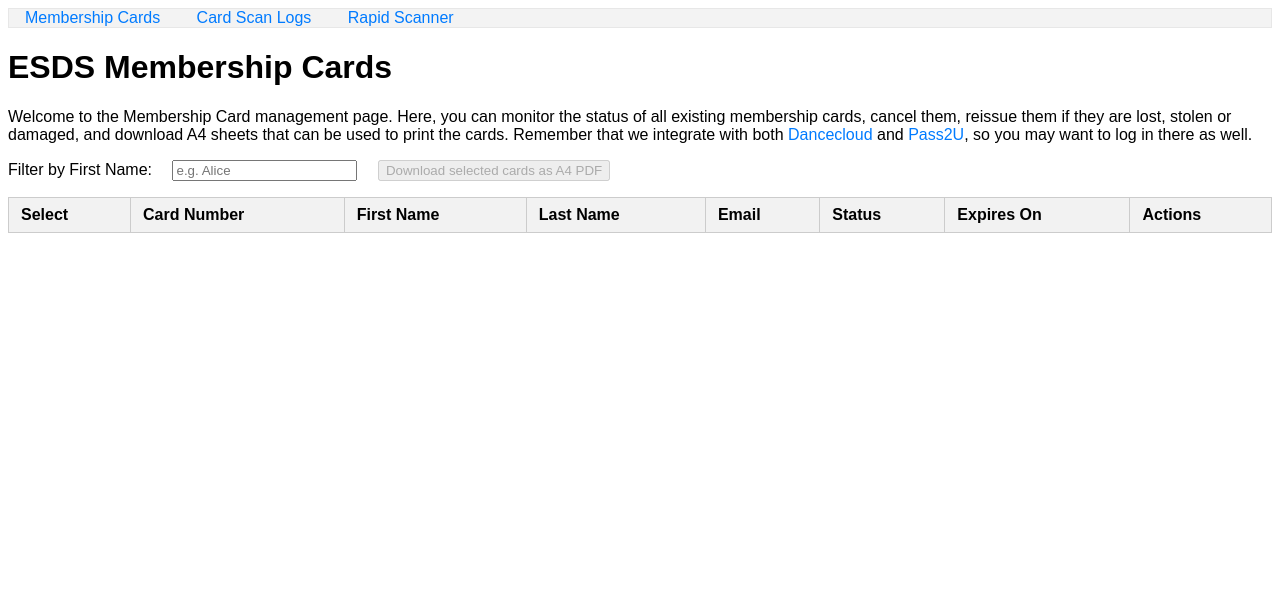
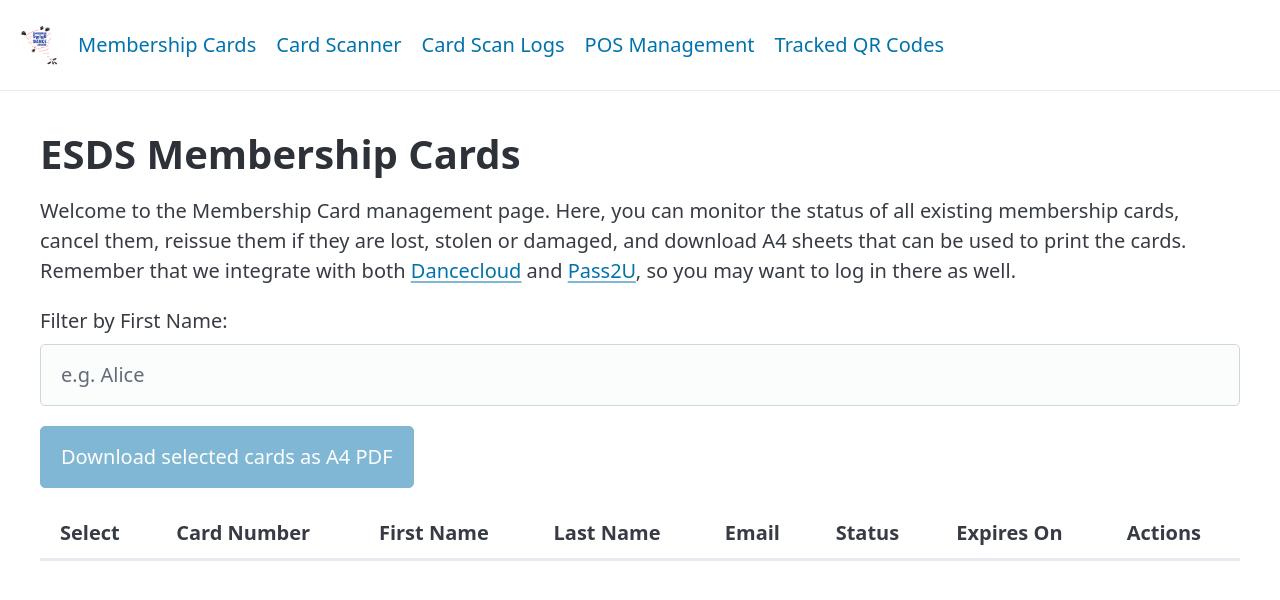
Before and after one commit to TristanGoss/esds-apps, a FastAPI app: template templates/membership_cards.html in a window 1280 px wide. Shown: the top 600 px of the page. Run offline with FastAPI, Linux system fonts and the light colour scheme; the template is opened without the code that fills it, so the values that code supplies are empty; parts of the project's set-up code (start-up, migrations or seed data) failed here and were passed over; some libraries are stand-ins or nearby versions.

Commit message:
minor stylistic and navigation upgrade

```diff
--- a/public/css/base.css
+++ /dev/null
@@ -1,12 +0,0 @@
-h1 {
-    font-family: Arial, sans-serif;
-}
-
-body {
-    font-family: Arial, sans-serif;
-}
-
-a {
-    color: #007bff;
-    text-decoration: none;
-}
--- /dev/null
+++ b/public/css/site.css
@@ -0,0 +1,55 @@
+body > nav img {
+    height: 2rem;
+    width: auto;
+    max-width: none;
+    vertical-align: middle;
+}
+
+body > nav {
+    background-color: var(--pico-card-background-color, #f3f3f3);
+    border-bottom: 1px solid var(--pico-muted-border-color, #e7e7e7);
+    padding: 0.25rem 1rem;
+    margin-bottom: 1rem;
+}
+
+.danger {
+    --pico-background-color: #c0392b;
+    --pico-border-color: #a93226;
+    --pico-color: #fff;
+}
+
+.warning {
+    --pico-background-color: #d68910;
+    --pico-border-color: #b7770d;
+    --pico-color: #fff;
+}
+
+.error {
+    color: var(--pico-del-color, #c0392b);
+}
+
+.action-button,
+.action-select {
+    margin-bottom: 0;
+}
+
+.action-cell {
+    display: flex;
+    flex-direction: column;
+    gap: 0.5em;
+}
+
+.action-group {
+    display: flex;
+    align-items: center;
+    gap: 0.5em;
+}
+
+td, th {
+    white-space: nowrap;
+}
+
+.inline-form {
+    display: inline;
+    margin: 0;
+}
--- a/public/css/table_page.css
+++ /dev/null
@@ -1,115 +0,0 @@
-@import url("base.css");
-
-label {
-    font-family: Arial, sans-serif;
-}
-
-table {
-    border-collapse: collapse;
-    width: 100%;
-    font-family: sans-serif;
-}
-
-th, td {
-    padding: 8px 12px;
-    border: 1px solid #ccc;
-}
-
-th {
-    background-color: #f2f2f2;
-    text-align: left;
-}
-
-tr:nth-child(even) {
-    background-color: #fafafa;
-}
-
-td.select-cell {
-    text-align: center;
-    vertical-align: middle;
-}
-
-input[type="checkbox"] {
-    width: 1.5em;
-    height: 1.5em;
-    cursor: pointer;
-}
-
-#download-pdf-btn {
-    margin-bottom: 1rem;
-    margin-left: 1rem;
-}
-
-#add-volunteer-btn {
-    margin-bottom: 1rem;
-    margin-left: 1rem;
-}
-
-#filter-first-name {
-    margin-bottom: 1rem;
-    margin-left: 1rem;
-}
-
-#reissue-form {
-    display: flex;
-    gap: 0.5rem;
-}
-
-.modal {
-    display: none;
-    position: fixed;
-    z-index: 100;
-    padding-top: 5%;
-    left: 0;
-    top: 0;
-    width: 100%;
-    height: 100%;
-    overflow: auto;
-    background-color: rgba(0,0,0,0.4);
-}
-
-.modal-content {
-    background-color: #fff;
-    margin: auto;
-    padding: 2rem;
-    border: 1px solid #888;
-    width: 50%;
-    font-family: sans-serif;
-}
-
-.close {
-    float: right;
-    font-size: 1.5rem;
-    font-weight: bold;
-    cursor: pointer;
-}
-
-.print-layout-form-row {
-    margin-bottom: 1rem;
-}
-
-.print-layout-form-row label {
-    display: inline-block;
-    width: 200px;
-}
-
-.print-layout-form-row input {
-    width: 100px;
-}
-
-.action-cell {
-    display: flex;
-    flex-direction: column;
-    gap: 0.5em;
-}
-
-.action-group {
-    display: flex;
-    align-items: center;
-    gap: 0.5em;
-}
-
-.action-button,
-.action-select {
-    flex: 1;
-}
--- a/templates/membership_cards.html
+++ b/templates/membership_cards.html
@@ -1,12 +1,15 @@
 <!DOCTYPE html>
-<html>
+<html lang="en">
 <head>
     <title>ESDS Membership Cards</title>
     <link rel="icon" href="/public/favicon.ico">
-    <link rel="stylesheet" href="/public/css/table_page.css">
+    <meta name="viewport" content="width=device-width, initial-scale=1">
+    <link rel="stylesheet" href="https://cdn.jsdelivr.net/npm/@picocss/pico@2/css/pico.min.css">
+    <link rel="stylesheet" href="/public/css/site.css">
 </head>
 <body>
     {% include "membership_navbar.html" %}
+    <main class="container">
         <h1>ESDS Membership Cards</h1>
         <p>Welcome to the Membership Card management page. Here, you can monitor the status of all existing membership cards,
             cancel them, reissue them if they are lost, stolen or damaged, and download A4 sheets that can be used to print the cards.
@@ -33,7 +36,7 @@
                 <tbody>
                     {% for card in cards %}
                     <tr>
-                    <td class="select-cell">
+                        <td>
                             <input type="checkbox" name="card_uuid" value="{{ card.card_uuid }}">
                         </td>
                         <td>{{ card.card_number }}</td>
@@ -54,7 +57,7 @@
                                 <button type="button"
                                         id="cancel-btn-{{ card.card_uuid }}"
                                         onclick="submitCancel('{{ card.card_uuid }}', '{{ card.first_name }}')"
-                                    class="action-button">
+                                        class="action-button danger">
                                     Cancel
                                 </button>
                             </div>
@@ -62,7 +65,7 @@
                                 <button type="button"
                                         id="reissue-btn-{{ card.card_uuid }}"
                                         onclick="submitReissue('{{ card.card_uuid }}', '{{ card.first_name }}')"
-                                    class="action-button"
+                                        class="action-button warning"
                                         disabled>
                                     Reissue
                                 </button>
@@ -81,10 +84,13 @@
                 </tbody>
             </table>
         </form>
-    <div id="printModal" class="modal">
-        <div class="modal-content">
-            <span class="close" id="printModalClose">&times;</span>
-            <h2>Print Layout Settings</h2>
+
+        <dialog id="printModal">
+            <article>
+                <header>
+                    <button id="printModalClose" rel="prev" aria-label="Close"></button>
+                    <strong>Print Layout Settings</strong>
+                </header>
                 <p>
                     Please specify the margins for the A4 print layout for the selected cards.
                     Odd-numbered pages will contain card fronts, even-numbered pages will contain card backs.
@@ -95,42 +101,48 @@
                     When cutting, <b>do not</b> leave a laminate-only "border" around the cards.
                 </p>
                 <form id="layout-form" method="POST" action="/membership-cards/print-layout/pdf">
-                <div class="print-layout-form-row">
+                    <div class="grid">
                         <label for="card-width">Card Width (mm):</label>
                         <input id="card-width" type="number" name="card_width_mm" value="85.6" step="any" required>
                     </div>
-                <div class="print-layout-form-row">
+                    <div class="grid">
                         <label for="card-height">Card Height (mm):</label>
                         <input id="card-height" type="number" name="card_height_mm" value="54" step="any" required>
                     </div>
-                <div class="print-layout-form-row">
+                    <div class="grid">
                         <label for="margin-top">Top Margin (mm):</label>
                         <input id="margin-top" type="number" name="margin_top_mm" value="15" step="any" required>
                     </div>
-                <div class="print-layout-form-row">
+                    <div class="grid">
                         <label for="margin-left">Left Margin (mm):</label>
                         <input id="margin-left" type="number" name="margin_left_mm" value="14.4" step="any" required>
                     </div>
-                <div class="print-layout-form-row">
+                    <div class="grid">
                         <label for="horizontal-gap">Horizontal Gap (mm):</label>
                         <input id="horizontal-gap" type="number" name="horizontal_gap_mm" value="10" step="any" required>
                     </div>
-                <div class="print-layout-form-row">
+                    <div class="grid">
                         <label for="vertical-gap">Vertical Gap (mm):</label>
                         <input id="vertical-gap" type="number" name="vertical_gap_mm" value="10" step="any" required>
                     </div>
                 </form>
+                <footer>
                     <button type="submit" form="layout-form">Generate PDF</button>
-        </div>
-    </div>
-    <div id="cardFrontModal" class="modal">
-        <div class="modal-content">
-            <span class="close" id="cardFrontModalClose">&times;</span>
-            <h2>Card Front</h2>
-            <p id="cardFrontModalloadingMessage" style="color: grey;">Loading...</p>
-            <img id="cardFrontImage" src="" alt="Card Front" style="max-width: 100%; max-height: 500px;">
-        </div>
-    </div>
+                </footer>
+            </article>
+        </dialog>
+
+        <dialog id="cardFrontModal">
+            <article>
+                <header>
+                    <button id="cardFrontModalClose" rel="prev" aria-label="Close"></button>
+                    <strong>Card Front</strong>
+                </header>
+                <p id="cardFrontModalloadingMessage">Loading...</p>
+                <img id="cardFrontImage" src="" alt="Card Front" style="max-width: 100%; max-height: 500px; display: none;">
+            </article>
+        </dialog>
+    </main>
     <script src="/public/js/membership_cards.js"></script>
 </body>
 </html>
--- a/templates/membership_navbar.html
+++ b/templates/membership_navbar.html
@@ -1,31 +1,10 @@
-<style>
-    nav ul {
-        list-style-type: none;
-        margin: 0;
-        padding: 0;
-        overflow: hidden;
-        border: 1px solid #e7e7e7;
-        background-color: #f3f3f3;
-    }
-
-    nav li {
-        display: inline;
-    }
-
-    nav li a {
-        text-align: center;
-        padding: 6px 16px;
-        text-decoration: none;
-    }
-
-    nav li a:hover {
-        background-color: #c9c9c9;
-    }
-</style>
 <nav>
     <ul>
+        <li><a href="/"><img src="/public/small_logo.png" alt="ESDS Home"></a></li>
         <li><a href="/membership-cards">Membership Cards</a></li>
+        <li><a href="/membership-cards/scanner">Card Scanner</a></li>
         <li><a href="/membership-cards/checks/logs">Card Scan Logs</a></li>
-        <li><a href="/membership-cards/scanner">Rapid Scanner</a></li>
+        <li><a href="/pos-permissions">POS Management</a></li>
+        <li><a href="/qr-codes">Tracked QR Codes</a></li>
     </ul>
 </nav>
```
Also changed, not shown: public/css/rapid_scanner.css (+0 -7 lines), public/js/membership_cards.js (+18 -14 lines), templates/check_logs.html (+7 -3 lines), templates/landing.html (+12 -12 lines), templates/login.html (+6 -3 lines), templates/pos_permissions.html (+8 -4 lines), templates/qr_codes.html (+18 -17 lines), templates/rapid_scanner.html (+7 -4 lines). Lines whose indentation alone changed are shown as unchanged.
